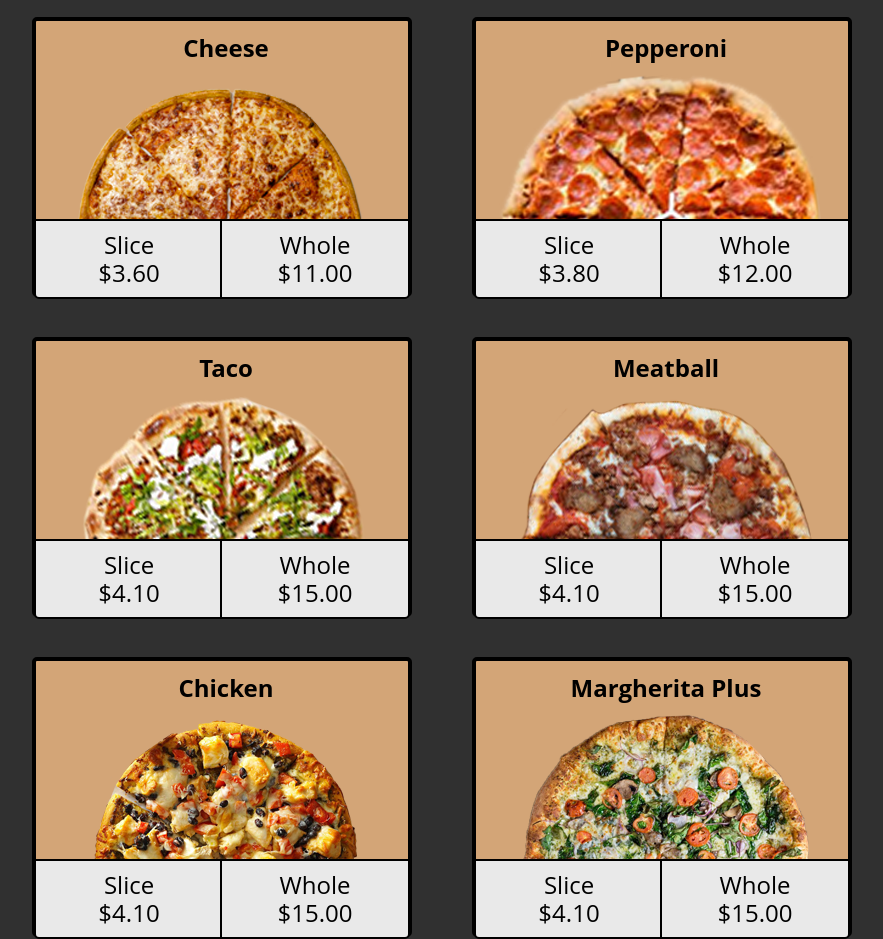
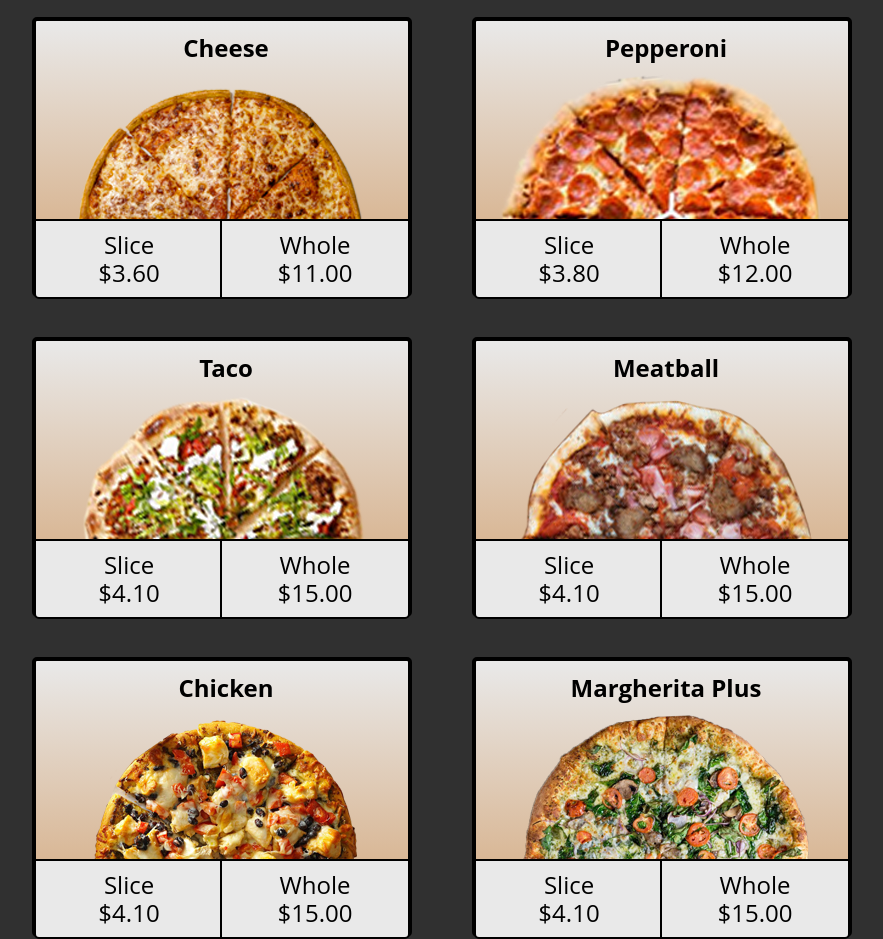
Before and after one commit to AJX9000/Project_1, a plain HTML site: page menu.html in a window 1280 px wide. Shown: the part 183-1122 px from the top of the page, without its empty margins (198-1081 px from the left). Drawn offline with Linux system fonts and the light colour scheme.

Commit message:
Update style.css

```diff
--- a/style.css
+++ b/style.css
@@ -264,7 +264,7 @@ a:active {
     font-family: "Open Sans", Arial, sans-serif;
     font-style: normal;
     font-weight: bold;
-    font-size: 40px;
+    font-size: 33px;
     /*line-height: 57px;*/
     /*display: flex;*/
 
@@ -396,7 +396,7 @@ section {
     left: 180px;
     top: 200px;
 
-    background: #D3A577;
+    background: linear-gradient(0deg, #D3A577, #E9E9E9);
     border: 4px solid black;
     box-sizing: border-box;
     border-radius: 5px;
@@ -417,7 +417,7 @@ section {
     left: 620px;
     top: 200px;
 
-    background: #D3A577;
+    background: linear-gradient(0deg, #D3A577, #E9E9E9);
     border: 4px solid black;
     box-sizing: border-box;
     border-radius: 5px;
@@ -438,7 +438,7 @@ section {
     left: 180px;
     top: 520px;
 
-    background: #D3A577;
+    background: linear-gradient(0deg, #D3A577, #E9E9E9);
     border: 4px solid black;
     box-sizing: border-box;
     border-radius: 5px;
@@ -459,7 +459,7 @@ section {
     left: 620px;
     top: 520px;
 
-    background: #D3A577;
+    background: linear-gradient(0deg, #D3A577, #E9E9E9);
     border: 4px solid black;
     box-sizing: border-box;
     border-radius: 5px;
@@ -480,7 +480,7 @@ section {
     left: 180px;
     top: 840px;
 
-    background: #D3A577;
+    background: linear-gradient(0deg, #D3A577, #E9E9E9);
     border: 4px solid black;
     box-sizing: border-box;
     border-radius: 5px;
@@ -501,7 +501,7 @@ section {
     left: 620px;
     top: 840px;
 
-    background: #D3A577;
+    background: linear-gradient(0deg, #D3A577, #E9E9E9);
     border: 4px solid black;
     box-sizing: border-box;
     border-radius: 5px;
```
